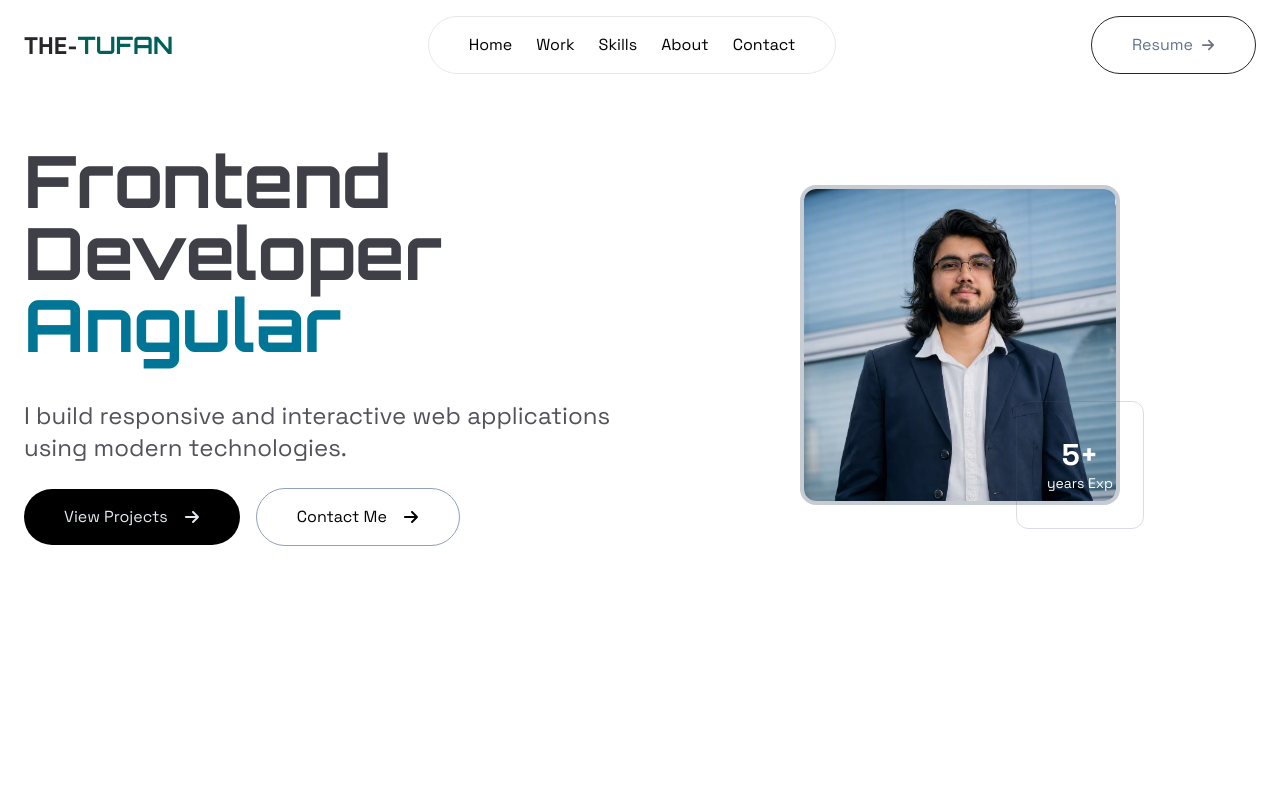
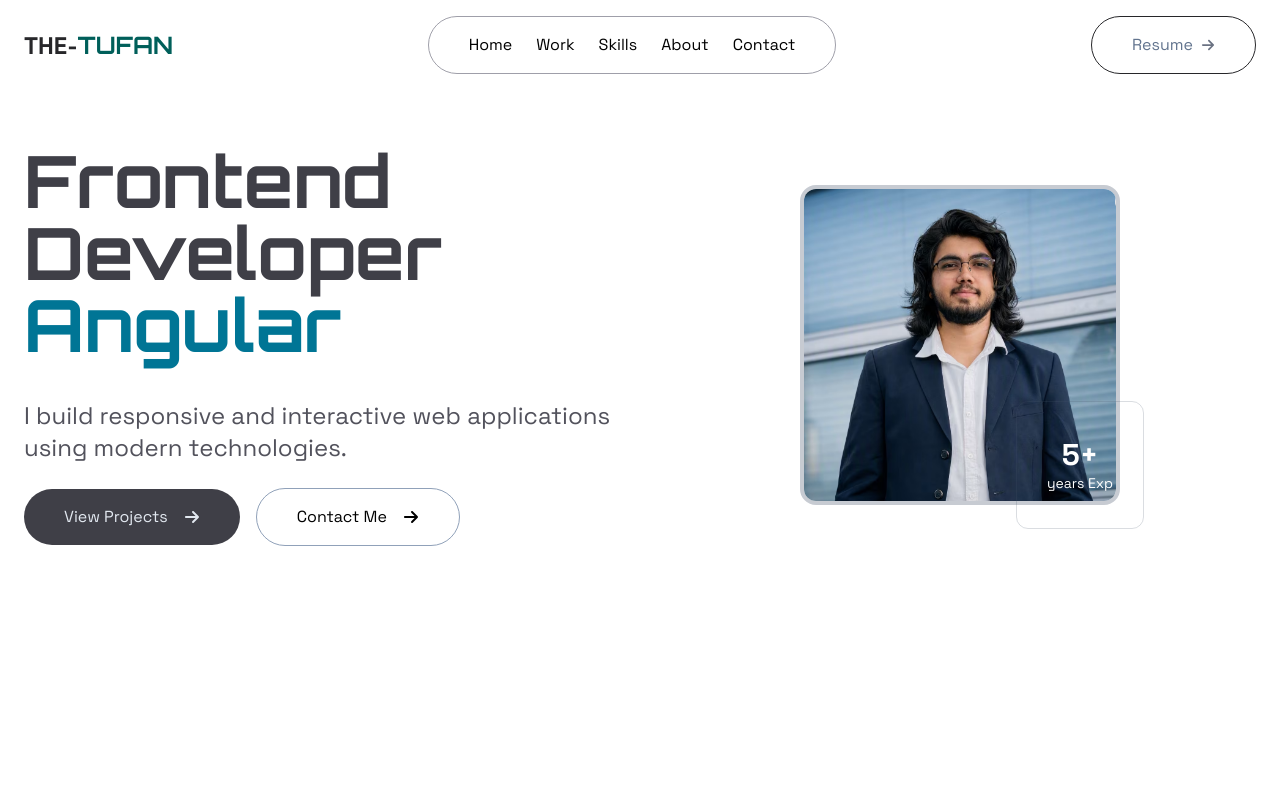
Before and after one commit to Ethan282/my_profile_v1, a React (Vite) app: page / in a window 1280 px wide. Shown: the top 800 px of the page. Built offline with nearby package versions, Linux system fonts and the light colour scheme.

Commit message:
Refactor code structure for improved readability and maintainability

```diff
--- a/src/components/AboutMe.jsx
+++ b/src/components/AboutMe.jsx
@@ -35,7 +35,7 @@ function AboutMe() {
                                 ))
                             }
                         </div>
-                        <button className='px-8 py-4 bg-zinc-700 text-white rounded-full cursor-pointer transition duration-300  hover:bg-zinc-900'>
+                        <button className='px-8 py-4 bg-zinc-700 text-white rounded-full cursor-pointer transition duration-300 hover:scale-105  hover:bg-zinc-900'>
                             Download Resume
                         </button>
                     </div>
--- a/src/components/Contact.jsx
+++ b/src/components/Contact.jsx
@@ -29,7 +29,7 @@ const Contact = () => {
                             <textarea className='px-4 h-40 w-full py-3 border border-zinc-500 rounded outline-none' type="textarea" placeholder='Enter Massage' />
                         </div>
                         <div className='flex items-center justify-center md:items-end md:justify-end'>
-                            <button className='flex items-center gap-2 px-8 py-4 bg-zinc-800 text-white text-center cursor-pointer hover:bg-zinc-900 transition rounded-full '>Send Massage
+                            <button className='flex items-center gap-2 px-8 py-4 bg-zinc-800 text-white text-center cursor-pointer hover:scale-105 hover:bg-zinc-900 transition rounded-full '>Send Massage
                                 <FaArrowRight />
                             </button>
                         </div>
--- a/src/components/Hero.jsx
+++ b/src/components/Hero.jsx
@@ -22,14 +22,14 @@ function Hero() {
               technologies.
             </p>
             <div className="flex flex-col md:flex-row items-center gap-4">
-              <button className="flex gap-2 items-center bg-black text-slate-200 px-10 py-4 rounded-full hover:text-white cursor-pointer transition-all duration-300">
+              <a href="#work" className="flex gap-2 items-center bg-zinc-700 hover:bg-slate-900 text-slate-200 px-10 py-4 rounded-full hover:text-white cursor-pointer  hover:scale-105 transition-all duration-300">
                 View Projects
                 <FaArrowRight className="ml-2" />
-              </button>
-              <button className="flex gap-2 items-center border border-slate-400 rounded-full px-10 py-4 hover:border-slate-800 transition duration-300 cursor-pointer">
+              </a>
+              <a href="#contact" className="flex gap-2 items-center border border-slate-400 rounded-full px-10 py-4 hover:scale-105 hover:border-slate-900 transition duration-300 cursor-pointer">
                 Contact Me
                 <FaArrowRight className="ml-2" />
-              </button>
+              </a>
             </div>
           </div>
           {/* Profile Image */}
--- a/src/components/Navbar.jsx
+++ b/src/components/Navbar.jsx
@@ -13,9 +13,10 @@ function Navbar() {
             <span className="text-teal-800 font-orbitron">TUFAN</span>
           </div>
           {/* Menu */}
-          <div className="hidden md:flex space-x-6 border border-gray-200  rounded-full px-10 py-4 ">
+          <div className="hidden md:flex space-x-6 border border-zinc-400  rounded-full px-10 py-4 ">
             {navMenu.map((item, index) => (
               <a
+              className=" hover:scale-105 sm:hover:border-b hover:text-teal-900 hover:font-bold"
                 key={index}
                 href={`#${item.toLowerCase().replace(/\s+/g, "-")}`}
               >
@@ -26,9 +27,9 @@ function Navbar() {
 
           {/* button */}
           <div className="">
-            <button className='px-10 py-4 border border-zinc-800 hover:text-slate-800 rounded-full flex items-center gap-2 transition-all duration-300 text-slate-500 cursor-pointer hover:translate-y-1'>
+            <button className='px-10 py-4 border border-zinc-800 hover:text-white hover:bg-gray-700  rounded-full flex items-center gap-2 transition-all duration-300 text-slate-500 cursor-pointer hover:translate-y-1'>
               Resume
-              <FaArrowRight className="text-gray-500 text-sm" />
+              <FaArrowRight className="text-gray-500 hover:text-white text-sm" />
             </button>
           </div>
         </div>
--- a/src/index.css
+++ b/src/index.css
@@ -1,8 +1,11 @@
 @import url('https://fonts.googleapis.com/css2?family=Orbitron:wght@400..900&family=Space+Grotesk:wght@300..700&display=swap');
 @import "tailwindcss";
+html {
+  scroll-behavior: smooth;
+}
+
 body {
   font-family: 'Space Grotesk', sans-serif;
-
 }
 
 h1, h2, h3, h4, h5, h6 {
```
Also changed, not shown: 1 other file (tests, documents, lock files or other folders).
